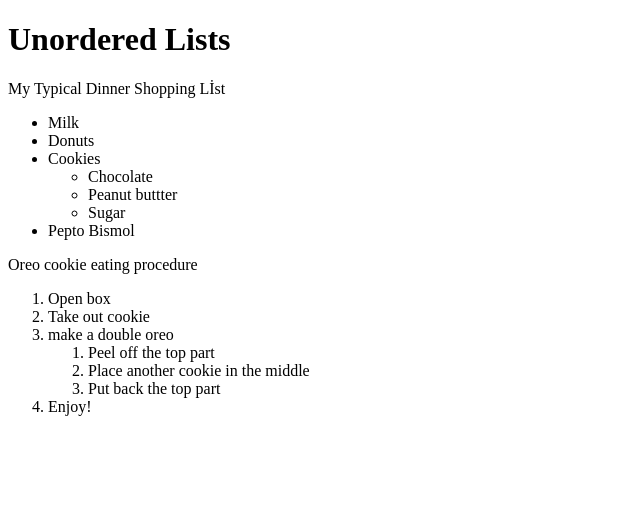
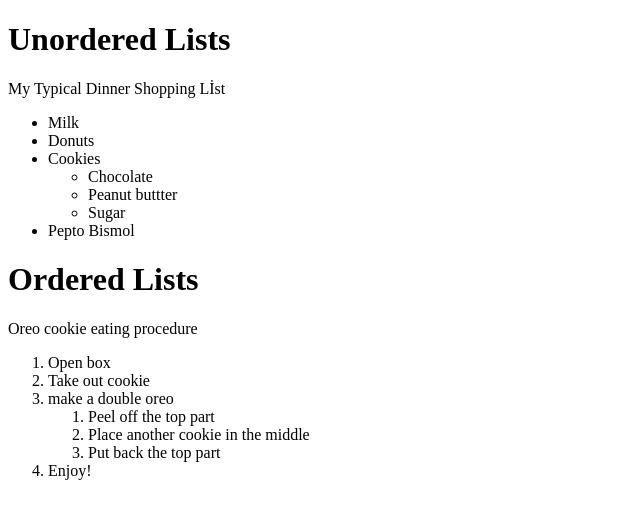
Before and after one commit to muratdeveli03/Coursera, a plain HTML site: page lists/index.html in a window 1280 px wide. Shown: the whole page, without its empty margins (0-640 px from the left). Drawn offline with Linux system fonts and the light colour scheme.

Commit message:
Lists Ok

```diff
--- a/lists/index.html
+++ b/lists/index.html
@@ -4,7 +4,7 @@
     <meta charset="UTF-8" />
     <meta http-equiv="X-UA-Compatible" content="IE=edge" />
     <meta name="viewport" content="width=device-width, initial-scale=1.0" />
-    <title>Unordered Lists</title>
+    <title>Lists</title>
   </head>
   <body>
     <h1>Unordered Lists</h1>
@@ -23,6 +23,8 @@
         </li>
         <li>Pepto Bismol</li>
       </ul>
+      <h1>Ordered Lists</h1>
+
       Oreo cookie eating procedure
       <ol>
         <li>Open box</li>
```
